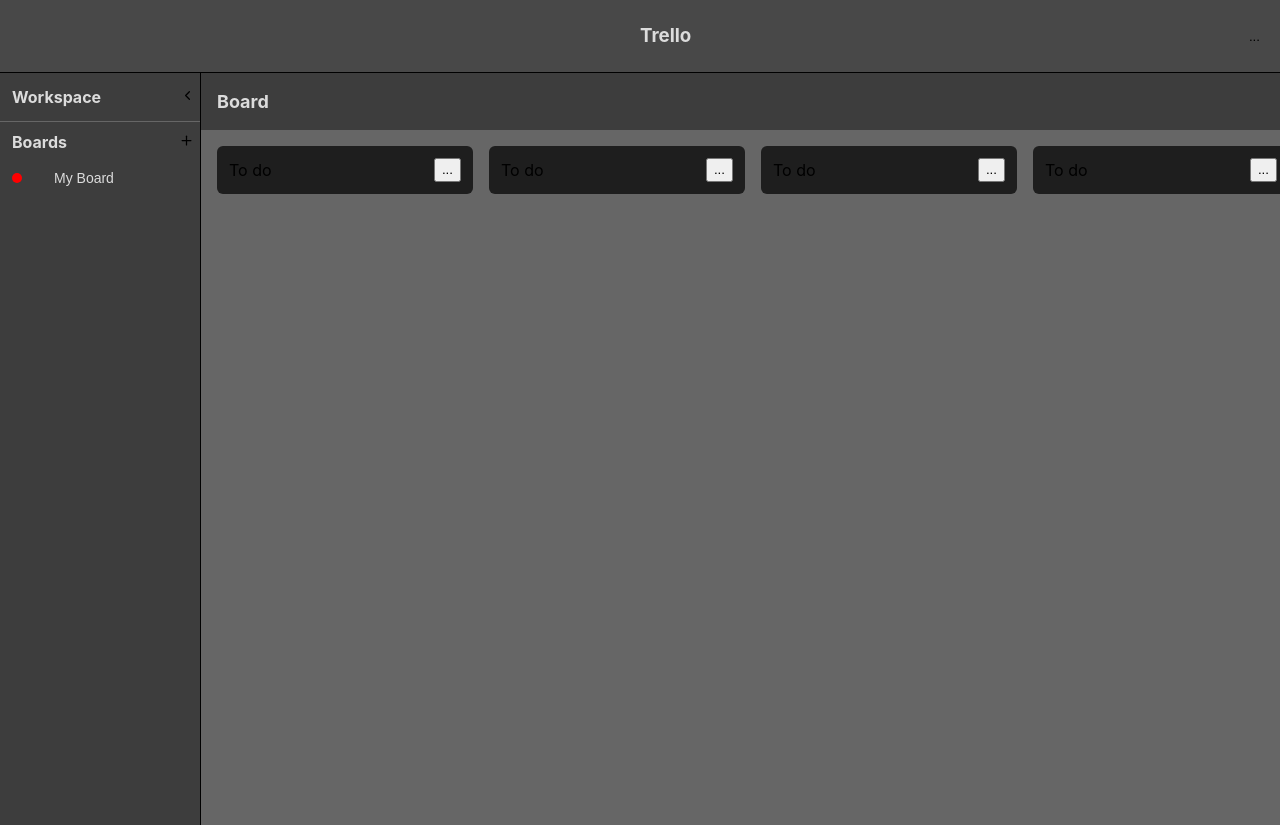
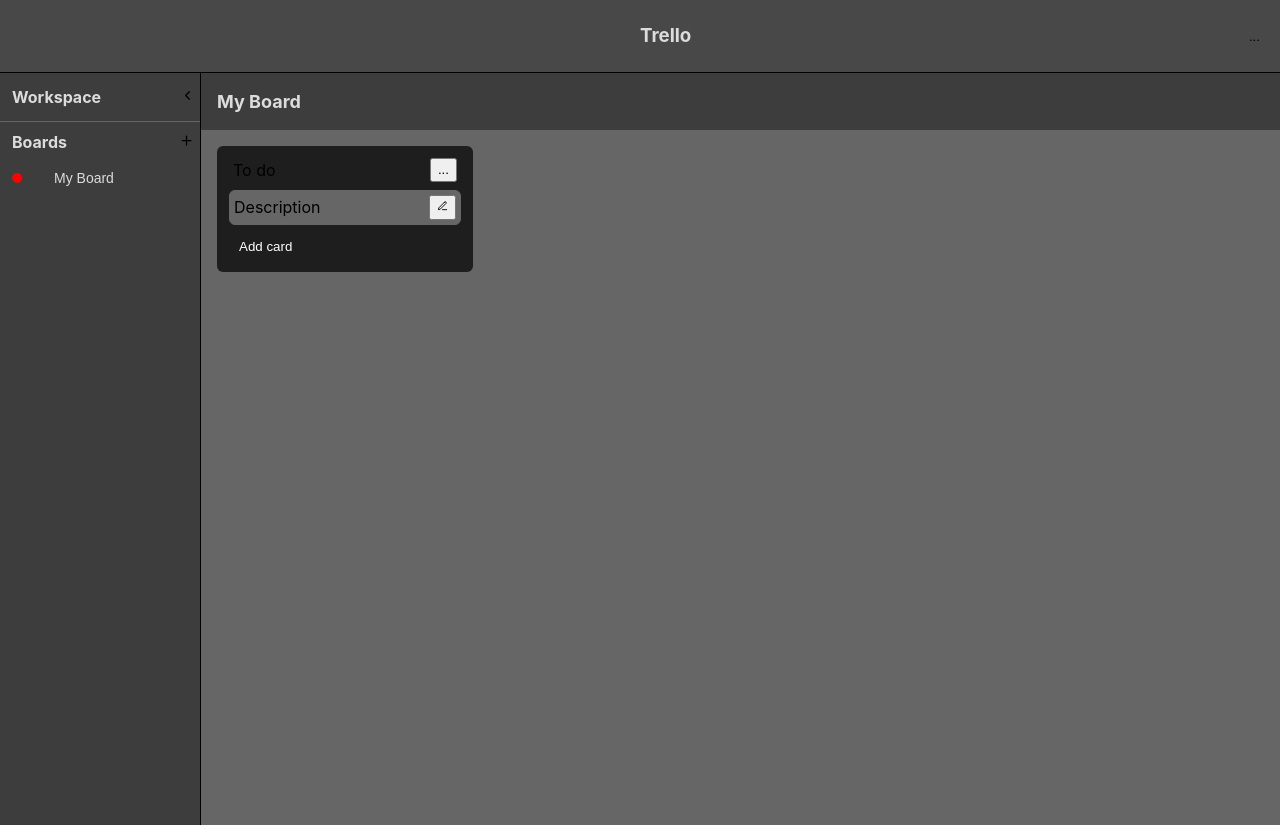
Before and after one commit to job1bg/trello-app, a React (Vite) app: page / in a window 1280 px wide. Built offline with nearby package versions, Linux system fonts and the light colour scheme.

Commit message:
Create `AddCard` component.

```diff
--- /dev/null
+++ b/src/components/AddCard/AddCard.tsx
@@ -0,0 +1,36 @@
+import { useState } from "react";
+import { X } from "react-feather";
+import "../../index.scss";
+
+const AddCard = () => {
+  const [card, setCard] = useState<string>("");
+  const [show, setShow] = useState<boolean>(false);
+
+  return (
+    <div className="card-add">
+      {show ? (
+        <div className="card-input">
+          <textarea
+            value={card}
+            onChange={(e) => setCard(e.target.value)}
+            className="textarea"
+            placeholder="Enter title..."
+            rows={2}
+          ></textarea>
+          <div className="button-group">
+            <button className="add-button">Add Card</button>
+            <button onClick={() => setShow(false)} className="close-button">
+              <X size={16} />
+            </button>
+          </div>
+        </div>
+      ) : (
+        <button onClick={() => setShow(true)} className="add-card-button">
+          Add card
+        </button>
+      )}
+    </div>
+  );
+};
+
+export default AddCard;
--- a/src/components/Main/Main.tsx
+++ b/src/components/Main/Main.tsx
@@ -1,8 +1,11 @@
+import { Edit3 } from "react-feather";
+import AddCard from "../AddCard/AddCard";
+
 export const Main = () => {
   return (
     <div className="main">
       <div className="board-header">
-        <h2>Board</h2>
+        <h2>My Board</h2>
       </div>
       <div className="board-main">
         <div className="container-main">
@@ -12,46 +15,15 @@
                 <span>To do</span>
                 <button className="list-item-button">...</button>
               </div>
-            </div>
-          </div>
-          <div className="card-main">
-            <div className="list-body">
-              <div className="list-item">
-                <span>To do</span>
-                <button className="list-item-button">...</button>
+              <div className="item">
+                <span>Description</span>
+                <span className="edit-description-span">
+                  <button>
+                    <Edit3 className="edit-description"></Edit3>
+                  </button>
+                </span>
               </div>
-            </div>
-          </div>
-          <div className="card-main">
-            <div className="list-body">
-              <div className="list-item">
-                <span>To do</span>
-                <button className="list-item-button">...</button>
-              </div>
-            </div>
-          </div>
-          <div className="card-main">
-            <div className="list-body">
-              <div className="list-item">
-                <span>To do</span>
-                <button className="list-item-button">...</button>
-              </div>
-            </div>
-          </div>
-          <div className="card-main">
-            <div className="list-body">
-              <div className="list-item">
-                <span>To do</span>
-                <button className="list-item-button">...</button>
-              </div>
-            </div>
-          </div>
-          <div className="card-main">
-            <div className="list-body">
-              <div className="list-item">
-                <span>To do</span>
-                <button className="list-item-button">...</button>
-              </div>
+              <AddCard></AddCard>
             </div>
           </div>
         </div>
--- a/src/index.scss
+++ b/src/index.scss
@@ -77,11 +77,12 @@
   }
 
   .chevron-left {
-    padding-left: 45%;
+    margin-left: 45%;
   }
 
   .chevron-right {
-    padding-left: 30%;
+    margin-left: 30%;
+    margin-top: 15px;
   }
 
   .workspace {
@@ -100,7 +101,7 @@
   }
 
   .plus-button {
-    padding-left: 50%;
+    margin-left: 50%;
   }
 
   .board-button {
@@ -183,10 +184,114 @@
   .list-item {
     display: flex;
     justify-content: space-between;
+    padding: 0 0.25rem 0.5rem 0.25rem;
+  }
+
+  .list-body {
     padding: 0.25rem;
   }
 
   .list-item-button {
     cursor: pointer;
   }
+
+  .item {
+    display: flex;
+    justify-content: space-between;
+    align-items: center;
+    padding: 0.25rem;
+    background-color: #666666;
+
+    border-radius: 0.375rem;
+      border: 1px solid #666666;
+
+      &:hover {
+        border-color: #a4a4a4;
+    }
+
+  }
+
+  .edit-description-span {
+    display: flex;
+    justify-content: flex-start;
+    align-items: flex-start;
+  }
+
+  .edit-description {
+    width: 11px;
+    height: 16px;
+    background: none;
+    cursor: pointer;
+  }
+
+  .card-add {
+    padding-top: 0.5rem;
+
+    .card-input {
+      display: flex;
+      flex-direction: column;
+    }
+
+    .textarea {
+      border-radius: 6px;
+      border: 1px solid #666666;
+      background-color: #444444;
+      color: white;
+      resize: none;
+      padding-left: 0.25rem;
+      height: 100px;
+
+      &:focus {
+        outline: none;
+      }
+    }
+
+    .button-group {
+      display: flex;
+      padding-top: 0.5rem;
+
+      .add-button {
+        padding: 6px 10px;
+        border-radius: 4px;
+        background-color: #666666;
+        color: white;
+        margin-right: 8px;
+        border: none;
+        cursor: pointer;
+
+        &:hover {
+          background-color: #5d5959;
+        }
+      }
+
+      .close-button {
+        display: flex;
+        padding: 6px;
+        border-radius: 4px;
+        background: none;
+        border: none;
+        cursor: pointer;
+
+        &:hover {
+          background-color: #666666;
+        }
+      }
+    }
+
+    .add-card-button {
+      padding: 6px 10px;
+      border-radius: 4px;
+      background: none;
+      color: white;
+      margin-right: 8px;
+      border: none;
+      cursor: pointer;
+
+
+      &:hover {
+        background-color: #666666;
+      }
+    }
+  }
+
 }
```
